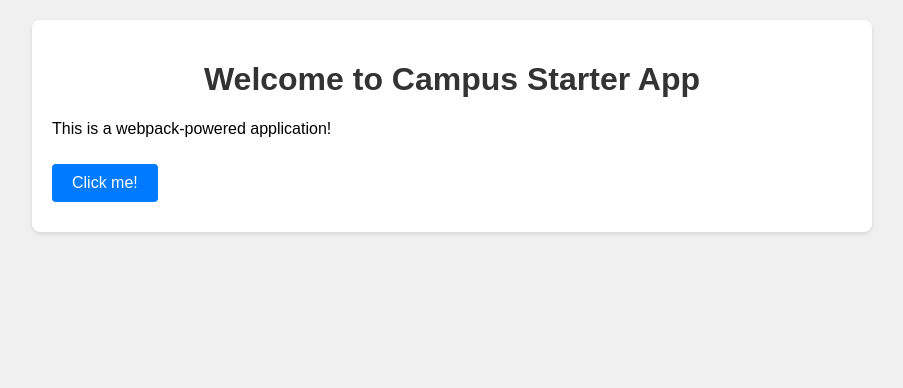
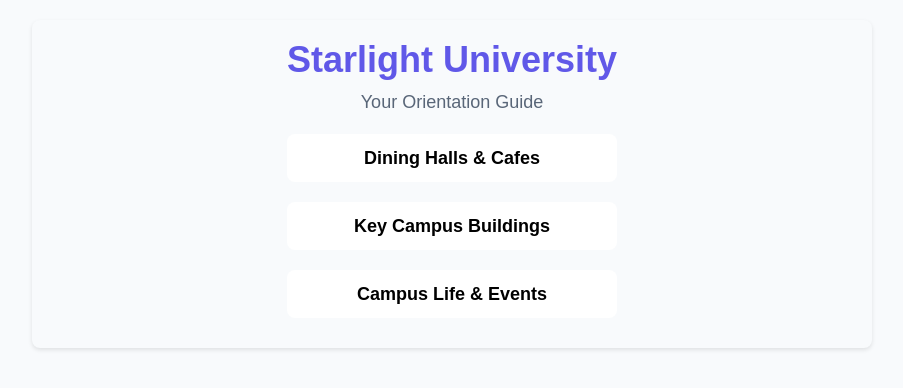
Before and after one commit to jemaxmars/campus-starter-app, a website built with webpack: page src/index.html in a window 1280 px wide. Shown: the whole page, without its empty margins (188-1091 px from the left). Built offline with nearby package versions, Linux system fonts and the light colour scheme.

Commit message:
feat header

```diff
--- a/src/index.html
+++ b/src/index.html
@@ -1,14 +1,17 @@
 <!DOCTYPE html>
 <html lang="en">
-<head>
-    <meta charset="UTF-8">
-    <meta name="viewport" content="width=device-width, initial-scale=1.0">
+  <head>
+    <meta charset="UTF-8" />
+    <meta name="viewport" content="width=device-width, initial-scale=1.0" />
     <title>Campus Starter App</title>
-</head>
-<body>
+  </head>
+  <body class="body">
     <div id="app">
-        <h1>Welcome to Campus Starter App</h1>
-        <p>This is a webpack-powered application!</p>
+      <header class="header">
+        <h1 class="header__title">Starlight University</h1>
+        <p class="header__text">Your Orientation Guide</p>
+      </header>
+      <nav class="nav"></nav>
     </div>
-</body>
+  </body>
 </html>
--- a/src/index.js
+++ b/src/index.js
@@ -7,11 +7,27 @@ document.addEventListener('DOMContentLoaded', function() {
     const app = document.getElementById('app');
 
     // Add some interactive functionality
-    const button = document.createElement('button');
-    button.textContent = 'Click me!';
-    button.addEventListener('click', function() {
+    const diningButton = document.createElement('button');
+    diningButton.textContent = 'Dining Halls & Cafes';
+    diningButton.addEventListener('click', function() {
         alert('Hello from your webpack app!');
     });
 
-    app.appendChild(button);
+    app.appendChild(diningButton);
+
+    const keyCampusButton = document.createElement('button');
+    keyCampusButton.textContent = 'Key Campus Buildings';
+    keyCampusButton.addEventListener('click', function() {
+        alert('Hello from your webpack app!');
+    });
+
+    app.appendChild(keyCampusButton);
+
+    const campusButton = document.createElement('button');
+    campusButton.textContent = 'Campus Life & Events';
+    campusButton.addEventListener('click', function() {
+        alert('Hello from your webpack app!');
+    });
+
+    app.appendChild(campusButton);
 });
--- a/src/styles.css
+++ b/src/styles.css
@@ -8,10 +8,14 @@ body {
 #app {
   max-width: 800px;
   margin: 0 auto;
-    background-color: white;
+  background-color: #f8fafc;
   padding: 20px;
   border-radius: 8px;
-    box-shadow: 0 2px 4px rgba(0,0,0,0.1);
+  box-shadow: 0 2px 4px rgba(0, 0, 0, 0.1);
+}
+
+.body {
+  background-color: #f8fafc;
 }
 
 h1 {
@@ -20,16 +24,53 @@ h1 {
 }
 
 button {
-    background-color: #007bff;
-    color: white;
+  background-color: white;
+  color: black;
   border: none;
   padding: 10px 20px;
   margin: 10px 0;
-    border-radius: 4px;
+  border-radius: 8px;
   cursor: pointer;
-    font-size: 16px;
+  font-size: 18px;
+  line-height: 28px;
+  width: auto;
+  font-weight: 600;
 }
 
 button:hover {
-    background-color: #0056b3;
+  background-color: #4f46e5;
+  color: white;
 }
+
+.header {
+  margin-bottom: 8px;
+}
+
+.nav {
+  display: flex;
+  justify-content: center;
+  gap: 8px;
+}
+
+.header__title {
+  color: rgb(79, 70, 229, 0.9);
+  font-weight: 700;
+  font-size: 36px;
+  line-height: 40px;
+  margin: 0 0 8px 0;
+}
+
+.header__text {
+  color: rgb(71, 85, 105, 0.9);
+  font-size: 18px;
+  line-height: 28px;
+  margin: 0;
+  text-align: center;
+}
+
+@media (min-width: 640px) {
+  #app {
+    justify-content: center;
+    display: grid;
+  }
+}
```
Also changed, not shown: index.html (deleted, +0 -1 lines). Lines whose indentation alone changed are shown as unchanged.
